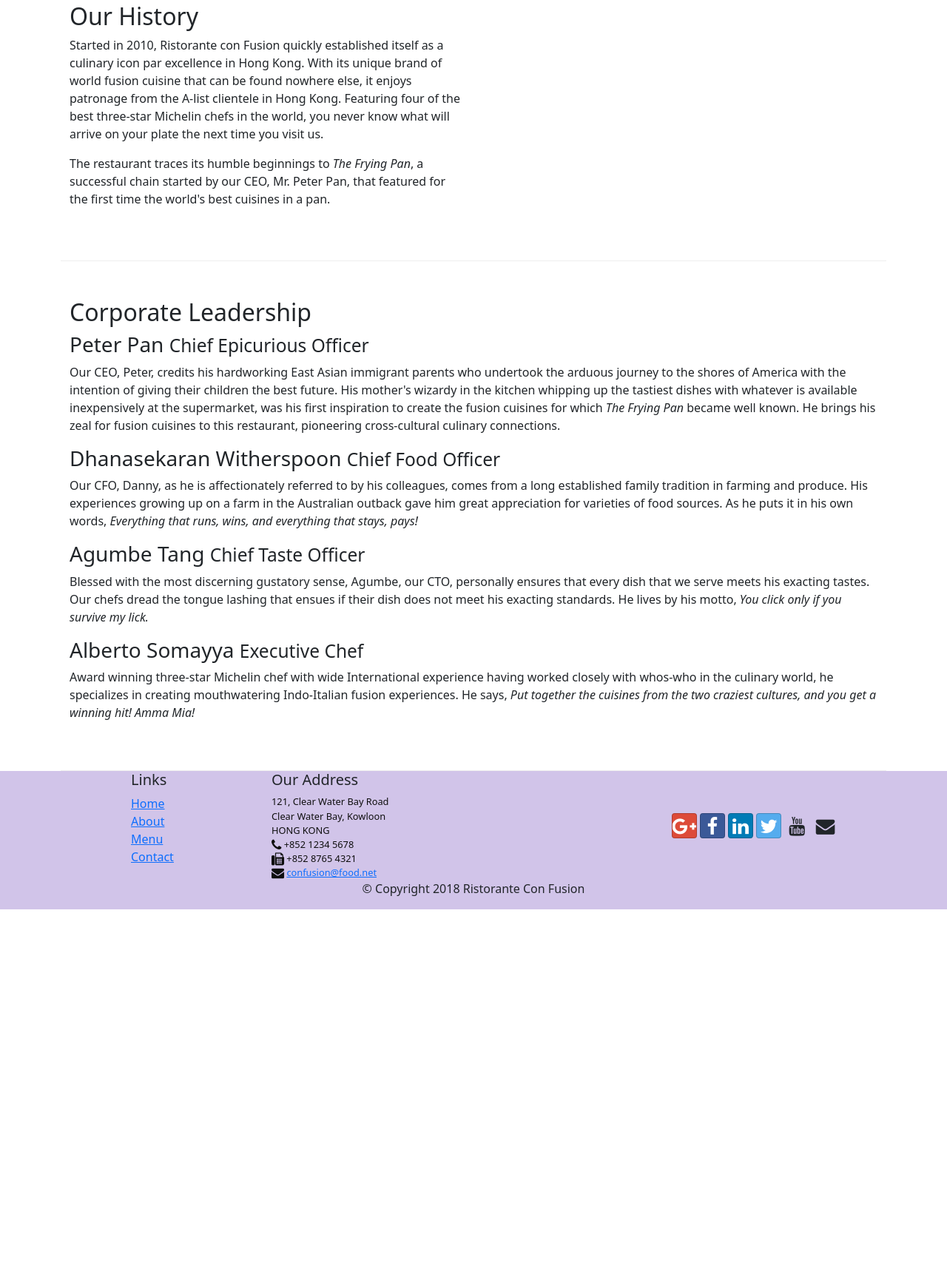
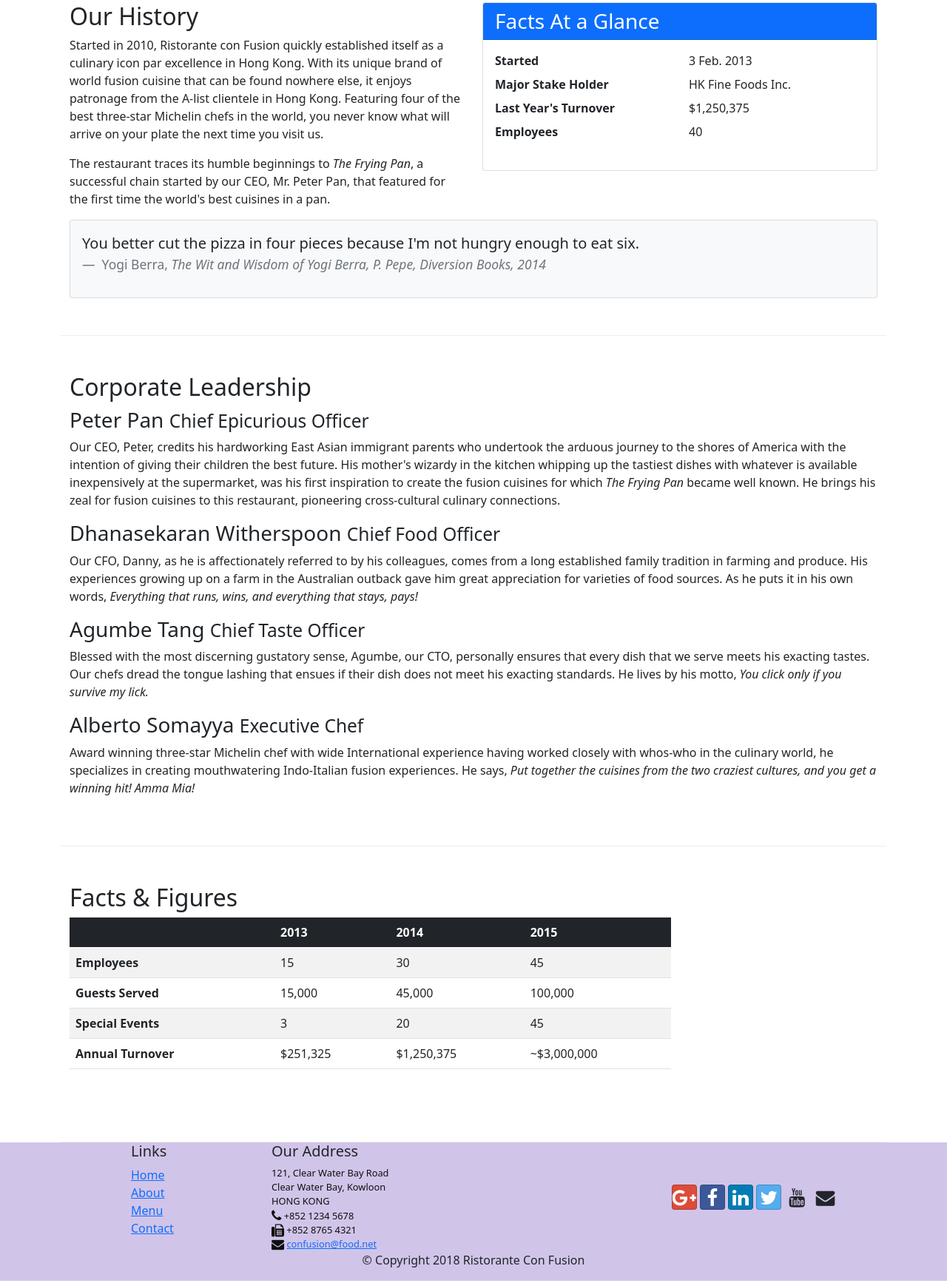
Before and after one commit to amad3usz/conFusion, a website: page aboutus.html in a window 1280 px wide. Shown: the part 460-2194 px from the top of the page at 74% size. Before the commit the page ends 1739 px from the top, so only its background shows below. Drawn offline with nearby package versions, Linux system fonts and the light colour scheme.

Commit message:
Tables and Cards

```diff
--- a/aboutus.html
+++ b/aboutus.html
@@ -79,7 +79,34 @@
 						cuisines in a pan.
 					</p>
 				</div>
-				<div></div>
+				<div class="col-sm">
+					<div class="card">
+						<h3 class="card-header bg-primary text-white">Facts At a Glance</h3>
+						<div class="card-body">
+							<dl class="row">
+								<dt class="col-6">Started</dt>
+								<dd class="col-6">3 Feb. 2013</dd>
+								<dt class="col-6">Major Stake Holder</dt>
+								<dd class="col-6">HK Fine Foods Inc.</dd>
+								<dt class="col-6">Last Year's Turnover</dt>
+								<dd class="col-6">$1,250,375</dd>
+								<dt class="col-6">Employees</dt>
+								<dd class="col-6">40</dd>
+							</dl>
+						</div>
+					</div>
+				</div>
+				<div class="col-12">
+					<div class="card card-body bg-light">
+						<blockquote class="blockquote">
+							<p>You better cut the pizza in four pieces because I'm not hungry enough to eat six.</p>
+							<footer class="blockquote-footer">
+								Yogi Berra,
+								<cite title="Source Title">The Wit and Wisdom of Yogi Berra, P. Pepe, Diversion Books, 2014</cite>
+							</footer>
+						</blockquote>
+					</div>
+				</div>
 			</div>
 
 			<div class="row row-content">
@@ -109,6 +136,50 @@
 						Indo-Italian fusion experiences. He says, <em>Put together the cuisines from the two craziest cultures, and you get a winning hit! Amma Mia!</em>
 					</p>
 				</div>
+			</div>
+			<div class="row row-content">
+				<div class="col-12 col-sm-9">
+					<h2>Facts &amp; Figures</h2>
+					<div class="table-responsive">
+						<table class="table table-striped">
+							<thead class="table-dark">
+								<tr>
+									<th>&nbsp;</th>
+									<th>2013</th>
+									<th>2014</th>
+									<th>2015</th>
+								</tr>
+							</thead>
+							<tbody>
+								<tr>
+									<th>Employees</th>
+									<td>15</td>
+									<td>30</td>
+									<td>45</td>
+								</tr>
+								<tr>
+									<th>Guests Served</th>
+									<td>15,000</td>
+									<td>45,000</td>
+									<td>100,000</td>
+								</tr>
+								<tr>
+									<th>Special Events</th>
+									<td>3</td>
+									<td>20</td>
+									<td>45</td>
+								</tr>
+								<tr>
+									<th>Annual Turnover</th>
+									<td>$251,325</td>
+									<td>$1,250,375</td>
+									<td>~$3,000,000</td>
+								</tr>
+							</tbody>
+						</table>
+					</div>
+				</div>
+				<div class="col-12 col-sm-3"></div>
 			</div>
 		</div>
 
```
